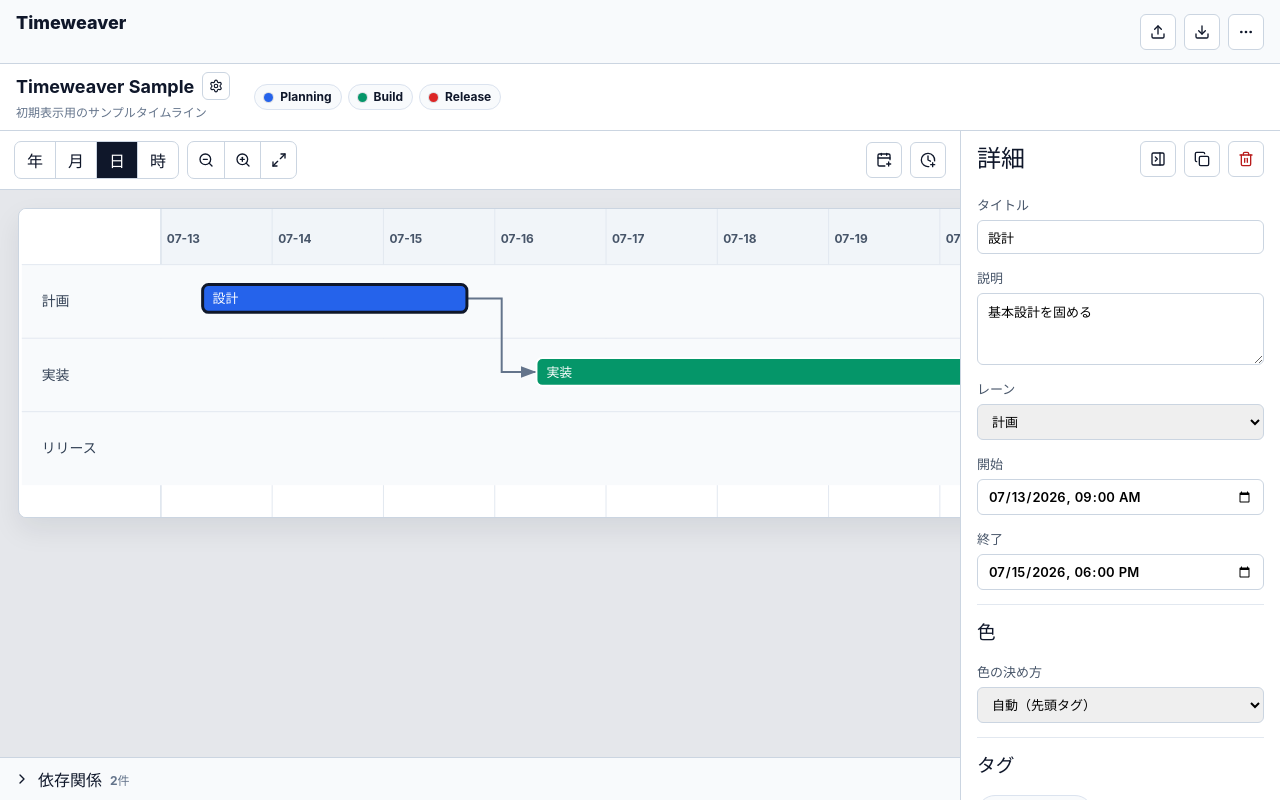
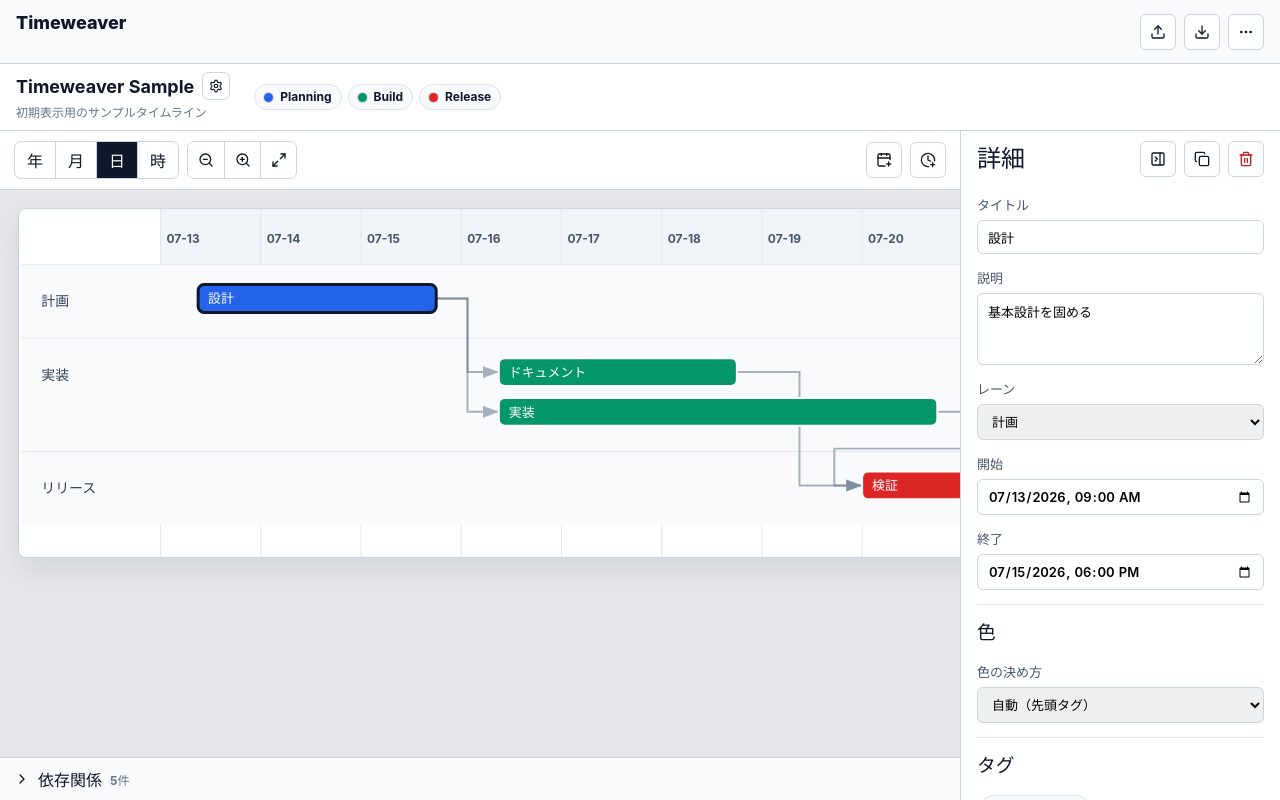
Before and after one commit to kusano-tf/timeweaver, a React (Vite) app: page / in a window 1280 px wide. Built offline with nearby package versions, Linux system fonts and the light colour scheme.

Commit message:
サンプルの依存関係を拡充

```diff
--- a/src/components/TimelineSvg.tsx
+++ b/src/components/TimelineSvg.tsx
@@ -328,6 +328,7 @@ export function TimelineSvg() {
                   d={createDependencyPath({ fromX, fromY, toX, toY })}
                   fill="none"
                   stroke={isSelected ? "#0f172a" : "#64748b"}
+                  opacity={isSelected ? 1 : 0.55}
                   strokeWidth={isSelected ? 3 : 2}
                   className="dependencyLine"
                   markerEnd={
--- a/src/data/sampleTimeline.ts
+++ b/src/data/sampleTimeline.ts
@@ -42,6 +42,30 @@ export const sampleTimeline: TimelineDocument = {
       end: "2026-07-20T18:00:00",
     },
     {
+      id: "item-docs",
+      type: "duration",
+      title: "ドキュメント",
+      description: "リリースに必要な利用手順を整える",
+      laneId: "lane-build",
+      tagIds: ["build"],
+      colorTagId: null,
+      color: null,
+      start: "2026-07-16T09:00:00",
+      end: "2026-07-18T18:00:00",
+    },
+    {
+      id: "item-qa",
+      type: "duration",
+      title: "検証",
+      description: "実装とドキュメントを確認する",
+      laneId: "lane-release",
+      tagIds: ["release"],
+      colorTagId: null,
+      color: null,
+      start: "2026-07-20T00:00:00",
+      end: "2026-07-21T09:00:00",
+    },
+    {
       id: "item-release",
       type: "instant",
       title: "リリース",
@@ -50,7 +74,7 @@ export const sampleTimeline: TimelineDocument = {
       tagIds: ["release"],
       colorTagId: null,
       color: null,
-      at: "2026-07-21T10:00:00",
+      at: "2026-07-22T09:00:00",
     },
   ],
   dependencies: [
@@ -62,11 +86,32 @@ export const sampleTimeline: TimelineDocument = {
       lagSeconds: 54000,
     },
     {
-      id: "dep-build-release",
+      id: "dep-design-docs",
+      fromId: "item-design",
+      toId: "item-docs",
+      type: "finish-to-start",
+      lagSeconds: 54000,
+    },
+    {
+      id: "dep-docs-qa",
+      fromId: "item-docs",
+      toId: "item-qa",
+      type: "finish-to-start",
+      lagSeconds: 108000,
+    },
+    {
+      id: "dep-build-qa",
       fromId: "item-build",
+      toId: "item-qa",
+      type: "finish-to-start",
+      lagSeconds: -151200,
+    },
+    {
+      id: "dep-qa-release",
+      fromId: "item-qa",
       toId: "item-release",
       type: "finish-to-start",
-      lagSeconds: 57600,
+      lagSeconds: 86400,
     },
   ],
   view: {
```
Also changed, not shown: 2 other files (tests, documents, lock files or other folders).
